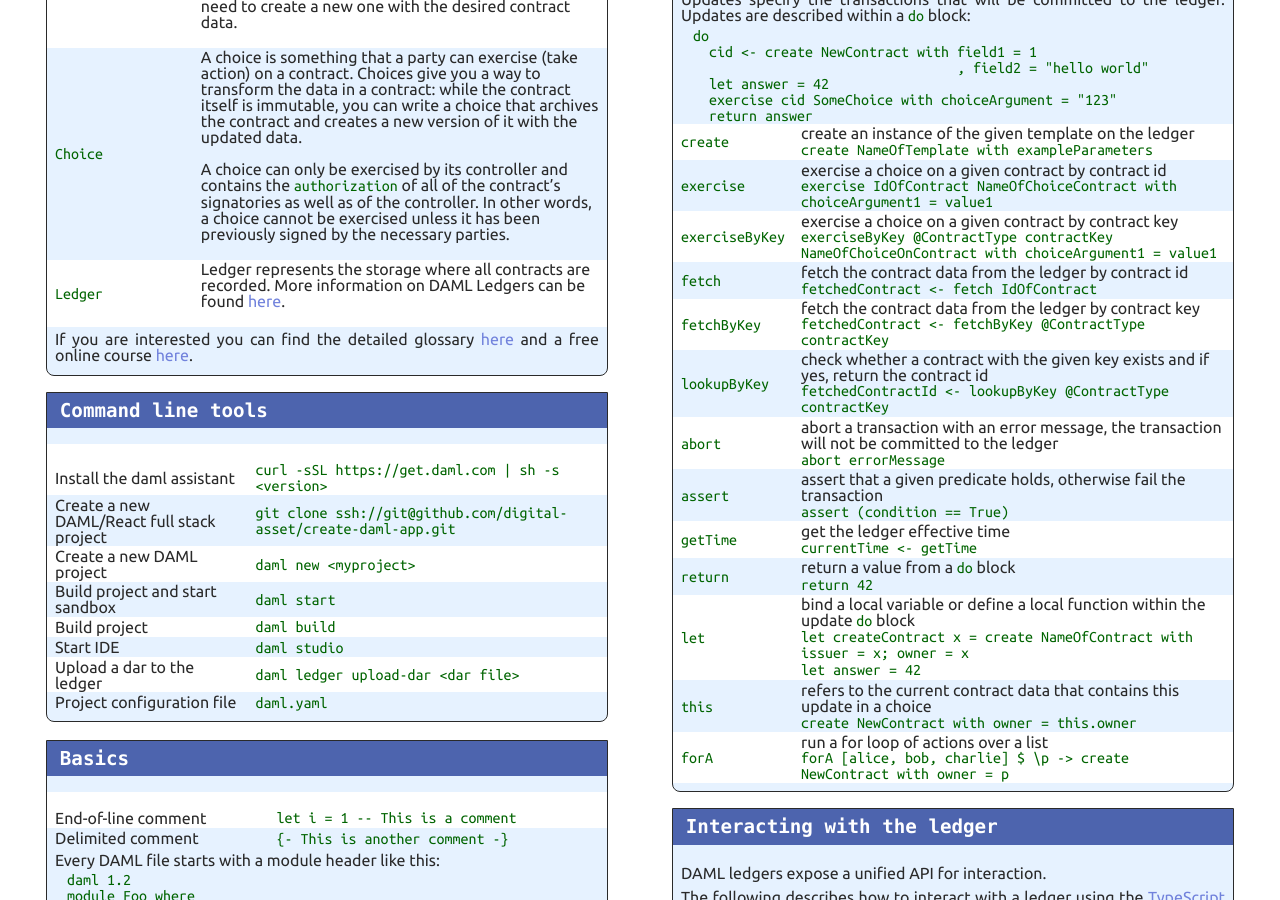
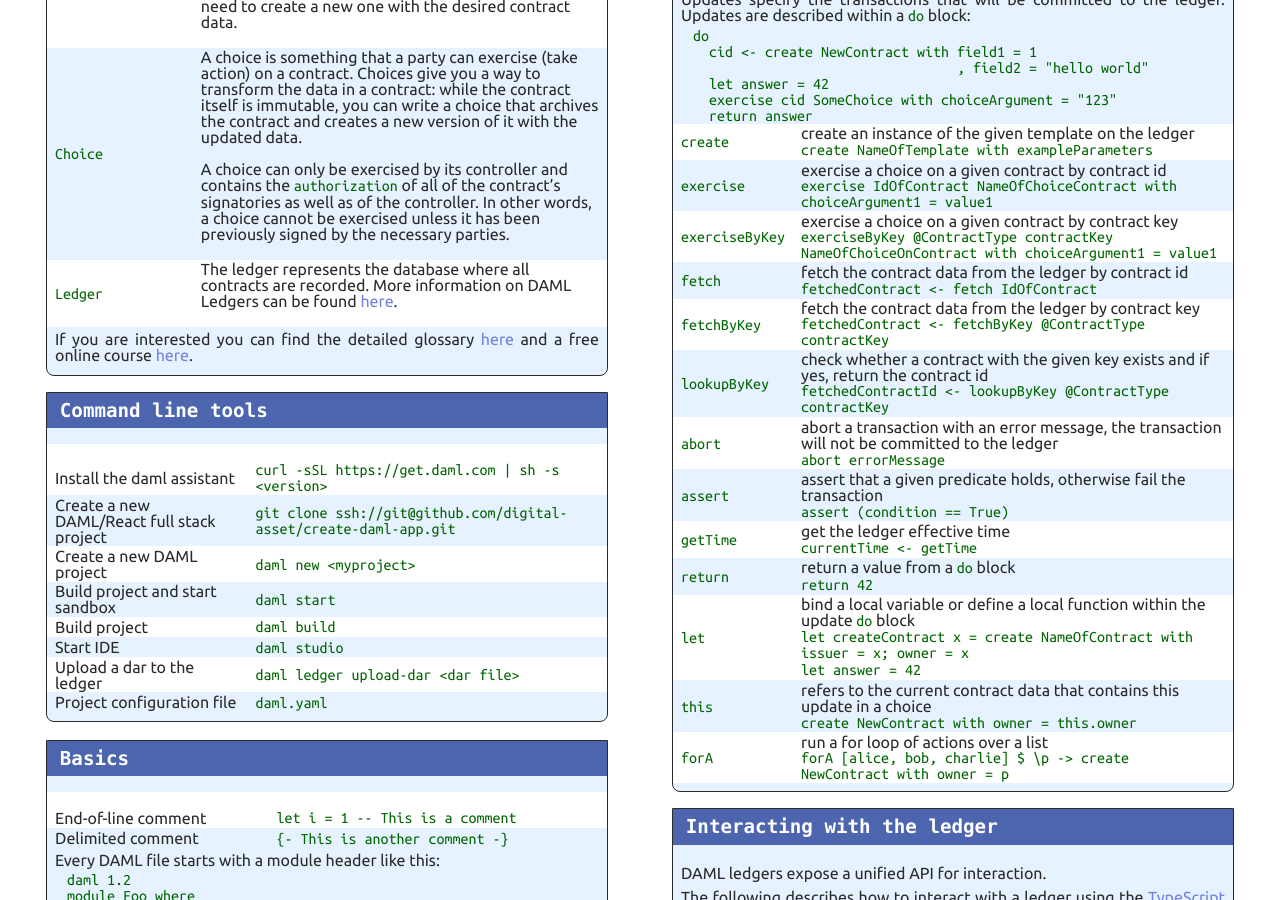
Before and after one commit to digital-asset/daml-cheat-sheet, a Jekyll site: the page built from index.html, in a window 1280 px wide and 900 px high, scrolled down 903 px. Built offline with Jekyll 4.4.1, drawn with Linux system fonts in a browser that asks for light colours.

Commit message:
Update _includes/en/Concepts.md
Co-authored-by: Robin Krom <robin@digitalasset.com>

```diff
--- a/_includes/en/Concepts.md
+++ b/_includes/en/Concepts.md
@@ -3,6 +3,6 @@
 | `Signatories, observers, and controllers` | Signatories, observers, and controllers are parties involved in actions taken on a contract, i.e., actions that are *exercised* on a contract. Signatories, observers, and controllers are therefore represented by the `Party` data type. <br><br>|
 | `Contract` | Contracts are created from blueprints called `templates` - this is the DAML code you write. Templates include:<br><br>- contract data (e.g., date, description, parties involved etc.)<br>- roles (signatory, observer)<br>- choices and their respective controllers (*who* gets to do *what*)<br><br>Every contract is a *template instance* stored as a row on the ledger. Contracts are immutable: once they are created on the ledger, the information in the contract cannot be changed. In order to "change" a contract you need to create a new one with the desired contract data. <br><br>|
 | `Choice` | A choice is something that a party can exercise (take action) on a contract. Choices give you a way to transform the data in a contract: while the contract itself is immutable, you can write a choice that archives the contract and creates a new version of it with the updated data. <br><br> A choice can only be exercised by its controller and contains the `authorization` of all of the contract's signatories as well as of the controller. In other words, a choice cannot be exercised unless it has been previously signed by the necessary parties. <br><br>|
-| `Ledger` | Ledger represents the storage where all contracts are recorded. More information on DAML Ledgers can be found <a href="https://docs.daml.com/concepts/ledger-model/ledger-structure.html#ledgers">here</a>.<br><br> |
+| `Ledger` | The ledger represents the database where all contracts are recorded. More information on DAML Ledgers can be found <a href="https://docs.daml.com/concepts/ledger-model/ledger-structure.html#ledgers">here</a>.<br><br> |
 
 If you are interested you can find the detailed glossary <a href="https://docs.daml.com/concepts/glossary.html">here</a> and a free online course <a href="https://daml.com/learn/fundamental-concepts/">here</a>.
```
